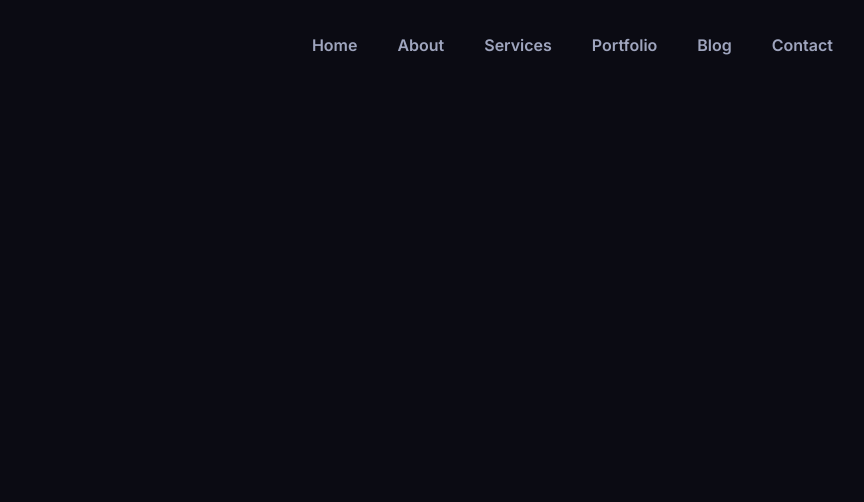
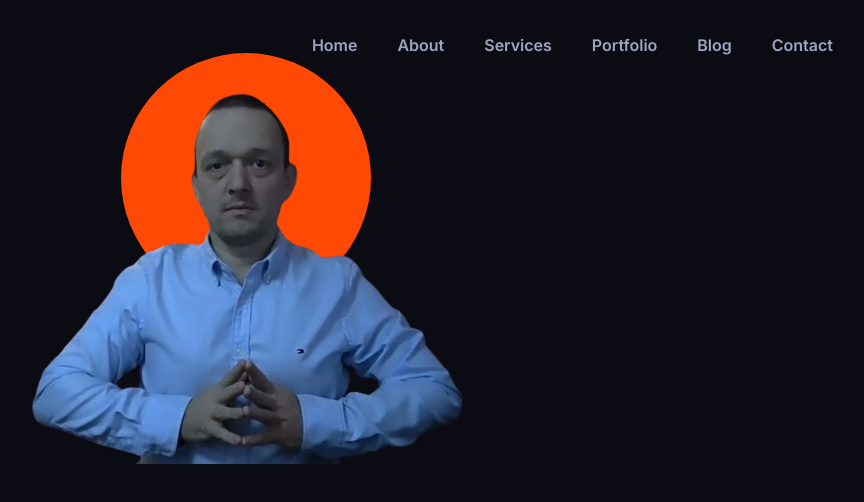
Before and after one commit to hugobosy/portfolio, a Next.js app: page / in a window 1280 px wide. Shown: the top 502 px of the page, without its empty margins (392-1256 px from the left). Built offline with nearby package versions, Linux system fonts and the light colour scheme.

Commit message:
add photo component

```diff
--- a/src/app/page.tsx
+++ b/src/app/page.tsx
@@ -1,11 +1,13 @@
 "use client";
 import { Navigation } from "@/components/templates/navigation/Navigation";
 import { Menu } from "@/const/menu";
+import { Hero } from "@/components/templates/hero/Hero";
 
 export default function Home() {
   return (
     <main>
       <Navigation links={Menu} />
+      <Hero />
     </main>
   );
 }
--- /dev/null
+++ b/src/components/modules/hero/Photo/Photo.module.scss
@@ -0,0 +1,35 @@
+@import "@/styles/common";
+.wrapper {
+  position: relative;
+  width: 100%;
+  max-width: 500px;
+  padding: 0 20px;
+  //@include media-from(md) {
+  //  background-color: var(--color-black-100);
+  //}
+}
+
+.image {
+  display: block;
+  width: 100%;
+  object-fit: contain;
+}
+
+.circle {
+  position: absolute;
+  top: 5%;
+  left: 50%;
+  transform: translate(calc(-50% - 4px));
+  width: 200px;
+  height: 200px;
+  border-radius: 50%;
+  background-color: var(--color-orange-100);
+  z-index: -1;
+
+  @include media-from(xs) {
+    width: 250px;
+    height: 250px;
+    top: -10%;
+    transform: translate(calc(-50% - 2px));
+  }
+}
--- /dev/null
+++ b/src/components/modules/hero/Photo/Photo.tsx
@@ -0,0 +1,11 @@
+import styles from "./Photo.module.scss";
+import Image from "next/image";
+import photo from "@/assets/image/photoPro.png";
+export const Photo = () => {
+  return (
+    <div className={styles.wrapper}>
+      <div className={styles.circle}></div>
+      <Image src={photo} alt="Hubert Kliszcz" className={styles.image} />
+    </div>
+  );
+};
--- a/src/components/modules/navigation/NavigationMobile/NavigationMobile.module.scss
+++ b/src/components/modules/navigation/NavigationMobile/NavigationMobile.module.scss
@@ -3,6 +3,7 @@
   display: flex;
   justify-content: flex-end;
   width: 100%;
+  z-index: 99;
 
   @include media-from(md) {
     display: none;
--- a/src/components/templates/hero/Hero.module.scss
+++ b/src/components/templates/hero/Hero.module.scss
@@ -0,0 +1,5 @@
+.wrapper {
+  display: flex;
+  align-items: center;
+  justify-content: center;
+}
--- a/src/components/templates/hero/Hero.tsx
+++ b/src/components/templates/hero/Hero.tsx
@@ -1,5 +1,10 @@
 import styles from "./Hero.module.scss";
+import { Photo } from "@/components/modules/hero/Photo/Photo";
 
 export const Hero = () => {
-  return <div></div>;
+  return (
+    <div className={styles.wrapper}>
+      <Photo />
+    </div>
+  );
 };
```
Also changed, not shown: src/assets/image/photoPro.png (added).
